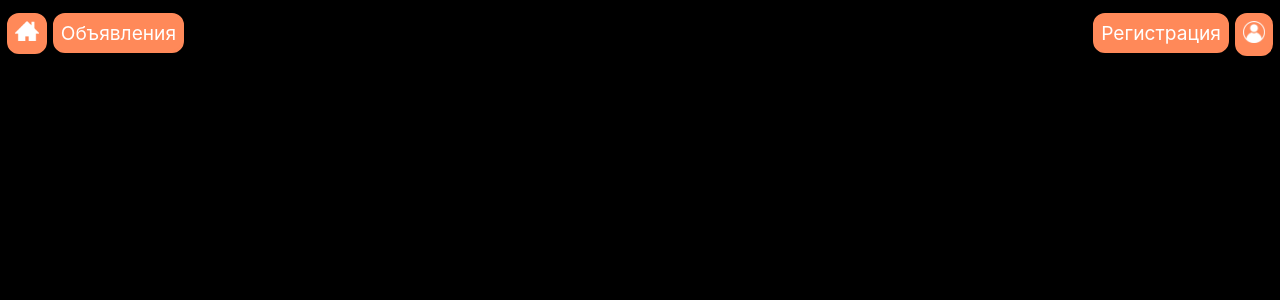
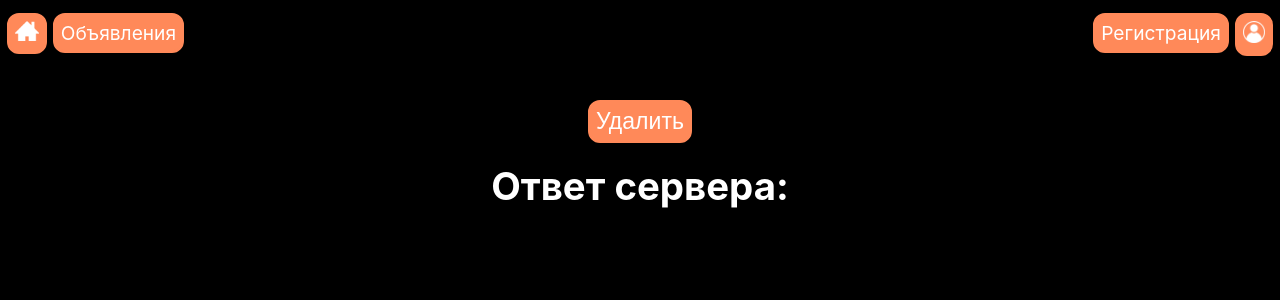
Before and after one commit to Nopennn/mai_houses, a React (Create React App) app: page /deleteoffer in a window 1280 px wide. Shown: the top 300 px of the page. Built offline with nearby package versions, Linux system fonts and the light colour scheme.

Commit message:
DeleteAd page

```diff
--- a/src/components/AppRouter.js
+++ b/src/components/AppRouter.js
@@ -10,6 +10,7 @@ import UpdateProfile from "../pages/UpdateProfile";
 import Moderation from "../pages/Moderation";
 import Offer from "../pages/Offer";
 import Cookies from "js-cookie";
+import DeleteAd from "../pages/DeleteAd";
 
 
 const authButtons = () => {
@@ -75,6 +76,7 @@ const AppRouter = () => {
                         <Route path="/makead" element={<MakeAd/>}/>
                         <Route path="/profileupd" element={<UpdateProfile/>}/>
                         <Route path="/moderation" element={<Moderation/>}/>
+                        <Route path="/deleteoffer" element={<DeleteAd/>}/>
 
                     </Routes>
                 </main>
```
